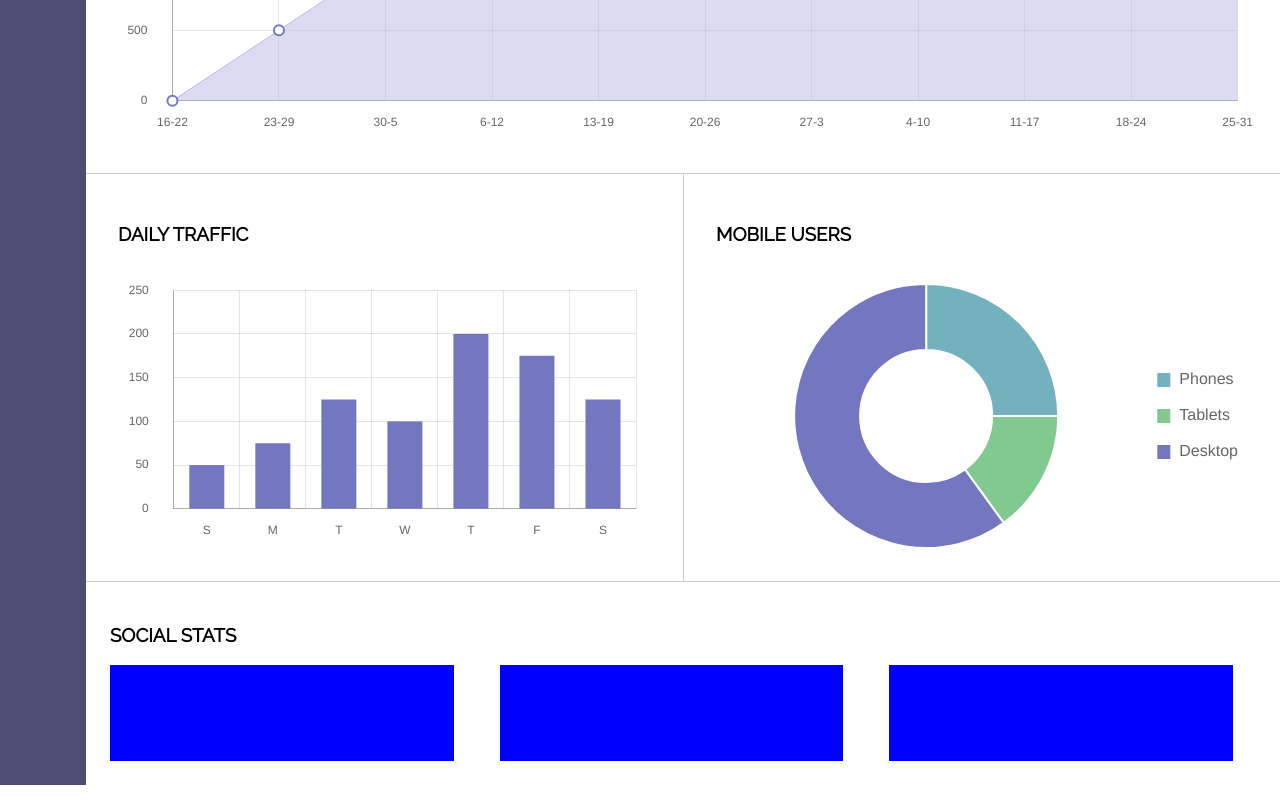
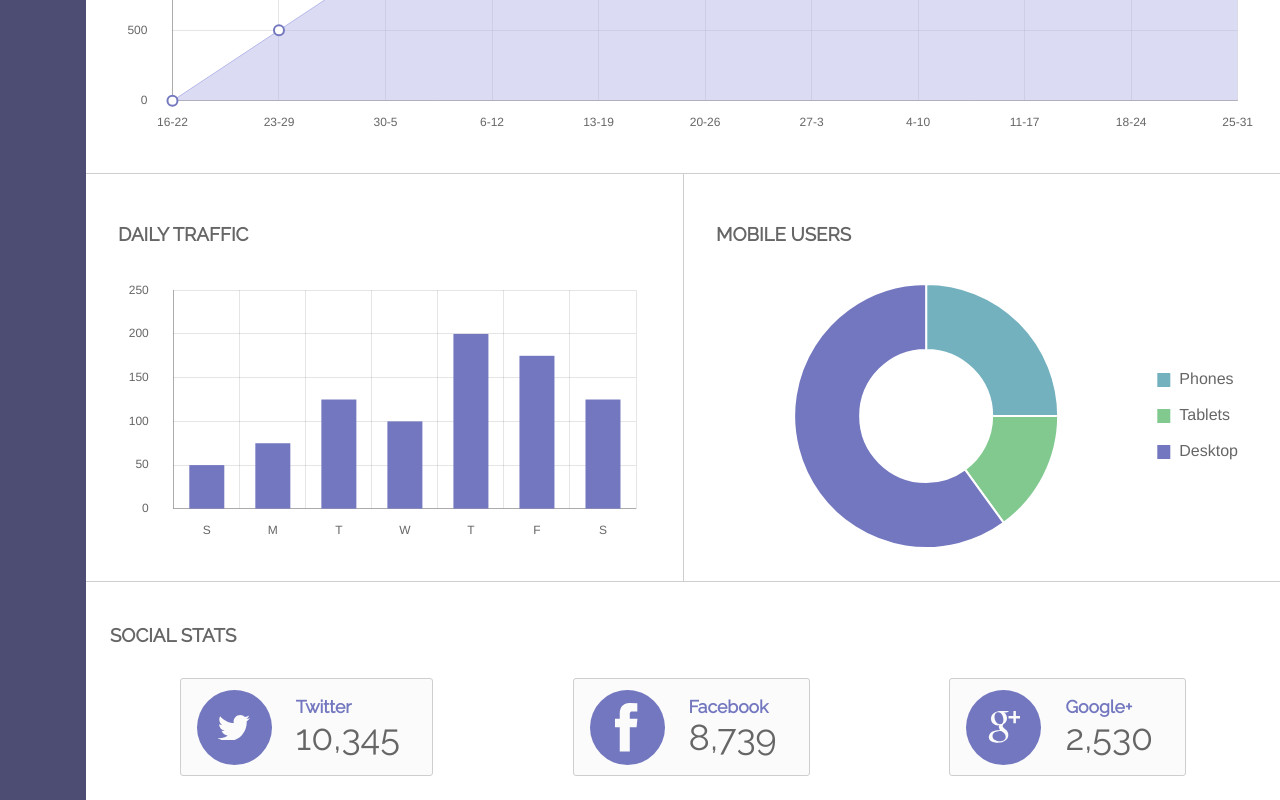
Before and after one commit to jgnyeholt/web-app-dashboard, a plain HTML site: page index.html in a window 1280 px wide. Shown: the part 580-1380 px from the top of the page. Drawn offline with nearby package versions, Linux system fonts and the light colour scheme.

Commit message:
completed social stats

```diff
--- a/index.html
+++ b/index.html
@@ -58,6 +58,37 @@
        			c0,1.1-0.9,2-2,2H4c-1.1,0-2-0.9-2-2V4c0-1.1,0.9-2,2-2h24c1.1,0,2,0.9,2,2V28z"/>
        </g>
      </symbol>
+     <!-- TWITTER ICON -->
+     <symbol id="twitterIcon">
+       <path  d="M32,3.1c-1.2,0.5-2.4,0.9-3.8,1c1.4-0.8,2.4-2.1,2.9-3.6c-1.3,0.8-2.7,1.3-4.2,1.6C25.8,0.8,24,0,22.2,0
+        c-3.6,0-6.6,2.9-6.6,6.6c0,0.5,0.1,1,0.2,1.5C10.3,7.8,5.5,5.2,2.2,1.2c-0.6,1-0.9,2.1-0.9,3.3c0,2.3,1.2,4.3,2.9,5.5
+        c-1.1,0-2.1-0.3-3-0.8c0,0,0,0.1,0,0.1c0,3.2,2.3,5.8,5.3,6.4c-0.6,0.1-1.1,0.2-1.7,0.2c-0.4,0-0.8,0-1.2-0.1
+        c0.8,2.6,3.3,4.5,6.1,4.6c-2.2,1.8-5.1,2.8-8.2,2.8c-0.5,0-1.1,0-1.6-0.1c2.9,1.9,6.4,3,10.1,3c12.1,0,18.7-10,18.7-18.7
+        c0-0.3,0-0.6,0-0.8C30,5.6,31.1,4.4,32,3.1z"/>
+     </symbol>
+     <!-- Facebook ICON -->
+     <symbol id="facebookIcon">
+       <path d="M40.43,21.739h-7.645v-5.014c0-1.883,1.248-2.322,2.127-2.322c0.877,0,5.395,0,5.395,0V6.125l-7.43-0.029  c-8.248,0-10.125,6.174-10.125,10.125v5.518h-4.77v8.53h4.77c0,10.947,0,24.137,0,24.137h10.033c0,0,0-13.32,0-24.137h6.77  L40.43,21.739z"/>
+     </symbol>
+     <!-- Google+ ICON -->
+     <symbol id="googleIcon">
+       <path d="M17.7,25.7c0-0.3,0-0.5-0.1-0.8c-0.1-0.2-0.1-0.5-0.2-0.7c-0.1-0.2-0.2-0.4-0.3-0.7c-0.2-0.2-0.3-0.4-0.4-0.6
+        c-0.1-0.2-0.3-0.3-0.5-0.6c-0.2-0.2-0.4-0.4-0.5-0.5c-0.1-0.1-0.3-0.3-0.6-0.5c-0.3-0.2-0.5-0.4-0.6-0.4s-0.3-0.2-0.6-0.4
+        c-0.3-0.2-0.5-0.4-0.6-0.4c-0.2,0-0.5,0-1,0c-0.7,0-1.4,0-2,0.1c-0.7,0.1-1.4,0.2-2.1,0.5c-0.7,0.2-1.3,0.5-1.9,0.9s-1,0.8-1.3,1.4
+        c-0.3,0.6-0.5,1.3-0.5,2.1c0,0.9,0.2,1.7,0.7,2.3c0.5,0.7,1.1,1.2,1.8,1.6s1.5,0.7,2.3,0.9s1.6,0.3,2.4,0.3c0.8,0,1.5-0.1,2.2-0.2
+        c0.7-0.2,1.3-0.4,1.9-0.8c0.6-0.3,1.1-0.8,1.4-1.4C17.5,27.2,17.7,26.5,17.7,25.7z M15.4,9.1c0-0.8-0.1-1.6-0.3-2.5
+        c-0.2-0.9-0.5-1.7-0.9-2.5c-0.4-0.8-0.9-1.5-1.6-2c-0.7-0.5-1.5-0.8-2.3-0.8c-1.2,0-2.1,0.4-2.8,1.3c-0.7,0.9-1,1.9-1,3.2
+        c0,0.6,0.1,1.2,0.2,1.9c0.1,0.7,0.4,1.3,0.7,2c0.3,0.7,0.7,1.3,1.1,1.8c0.4,0.5,0.9,1,1.5,1.3c0.6,0.3,1.2,0.5,1.9,0.5
+        c1.2,0,2.1-0.4,2.7-1.2C15.1,11.4,15.4,10.4,15.4,9.1z M12.9,0h8.4l-2.6,1.5h-2.6c0.9,0.6,1.6,1.4,2.1,2.4s0.8,2.1,0.8,3.2
+        c0,0.9-0.1,1.8-0.4,2.5c-0.3,0.7-0.7,1.3-1.1,1.8c-0.4,0.4-0.8,0.9-1.3,1.2c-0.4,0.4-0.8,0.8-1.1,1.2c-0.3,0.4-0.4,0.8-0.4,1.3
+        c0,0.3,0.1,0.7,0.3,1c0.2,0.3,0.5,0.6,0.8,0.9c0.3,0.3,0.7,0.6,1.1,0.9c0.4,0.3,0.8,0.7,1.2,1.1c0.4,0.4,0.8,0.8,1.1,1.3
+        c0.3,0.5,0.6,1,0.8,1.6c0.2,0.6,0.3,1.3,0.3,2c0,2.1-0.9,3.9-2.7,5.4c-1.9,1.7-4.6,2.5-8.1,2.5c-0.8,0-1.5-0.1-2.3-0.2
+        c-0.8-0.1-1.6-0.3-2.3-0.6c-0.8-0.3-1.5-0.7-2.1-1.1c-0.6-0.4-1.1-1-1.5-1.7C1,27.6,0.8,26.9,0.8,26c0-0.8,0.2-1.6,0.7-2.6
+        c0.4-0.8,1-1.5,1.8-2.1c0.8-0.6,1.8-1.1,2.8-1.4c1-0.3,2-0.5,3-0.7c0.9-0.1,1.9-0.2,2.9-0.3c-0.8-1.1-1.2-2-1.2-2.9
+        c0-0.2,0-0.3,0-0.5c0-0.1,0.1-0.3,0.1-0.4c0-0.1,0.1-0.2,0.2-0.4c0.1-0.2,0.1-0.3,0.1-0.4c-0.5,0.1-1,0.1-1.3,0.1
+        c-1.9,0-3.5-0.6-4.9-1.9c-1.4-1.3-2-2.8-2-4.7c0-1.8,0.6-3.4,1.8-4.8C6,1.7,7.5,0.8,9.3,0.4C10.5,0.1,11.7,0,12.9,0z M32.8,4.9v2.5
+        h-4.9v4.9h-2.5V7.4h-4.9V4.9h4.9V0h2.5v4.9H32.8z"/>
+     </symbol>
 
   </svg>
 
@@ -65,7 +96,7 @@
     <div class="container">
       <!-- header -->
       <header class="header">
-        <h1><strong>Your</strong>App&#8482</h1>
+        <h1><strong>Your</strong>App</h1>
       </header>
       <!-- side-bar -->
       <nav class="side-nav">
@@ -137,16 +168,44 @@
         <section class="social-stats">
           <h3>SOCIAL STATS</h3>
           <div class="social-widget-container">
-            <div>
-
+            <div class="social-widget">
+              <div>
+                <svg width="32" height="25" >
+                  <use class="social-icon" xlink:href="#twitterIcon"/>
+                </svg>
+              </div>
+              <div>
+                  <h5>Twitter</h5>
+                  <p>10,345</p>
+              </div>
             </div>
-            <div>
-
+            <div class="social-widget">
+              <div>
+                <svg width="60" height="60" >
+                  <use class="social-icon" xlink:href="#facebookIcon"/>
+                </svg>
+              </div>
+              <div>
+                  <h5>Facebook</h5>
+                  <p>8,739</p>
+              </div>
             </div>
-            <div>
-
+            <div class="social-widget">
+              <div>
+                <svg width="32" height="32" >
+                  <use class="social-icon" xlink:href="#googleIcon"/>
+                </svg>
+              </div>
+              <div>
+                  <h5>Google+</h5>
+                  <p>2,530</p>
+              </div>
             </div>
           </div>
+        </section>
+        <!-- Members and Settings stats -->
+        <section>
+
         </section>
 
 
--- a/scss/styles.scss
+++ b/scss/styles.scss
@@ -8,6 +8,7 @@ $color-secondary-blue: #4d4c72;
 
 $color-offWhite: #fbfbfb;
 $color-grey-light: #CCCECF;
+
 
 
 //font variables
@@ -22,6 +23,7 @@ $layout-main: main;
 body{
   font-family: $font-stack-primary;
   box-sizing: border-box;
+  color: #666666;
 }
 
 .container{
@@ -189,16 +191,50 @@ body{
   .social-widget-container{
     display: flex;
     flex-wrap: wrap;
-    div{
-      width: 30%;
-      min-width: 250px;
+    margin-top: 2em;
+  }
+}
 
-      height: 12vh;
-      background-color: blue;
-      margin: auto;
-      &:nth-of-type(1){
-        margin-left: 0;
-      }
+.social-widget{
+  border: 1px solid $color-grey-light;
+  border-radius: 3px;
+  padding-right: 2em;
+  height: 12vh;
+  background-color: $color-offWhite;
+  margin: auto;
+  display: flex;
+  justify-content: flex-start;
+  align-items: center;
+  div:first-child{
+    width: 75px;
+    height: 75px;
+    margin-left: 1em;
+    background-color: $color-primary-purple;
+    display: flex;
+    justify-content: center;
+    align-items: center;
+    border-radius: 50%;
+  }
+  div:last-child{
+    width: auto;
+    padding-left: 1.5em;
+    h5{
+      margin: 0;
+      color: $color-primary-purple;
+      font-size: 1.1em;
+      font-weight: bold;
+    }
+    p{
+      margin: 0;
+      font-size: 2.25em;
+
     }
   }
+
 }
+
+.social-icon{
+  fill: $color-offWhite;
+  height: 32px;
+  width: 32px;
+}
```
Also changed, not shown: css/styles.css, icons/icon-facebook.svg, 1 other file.
